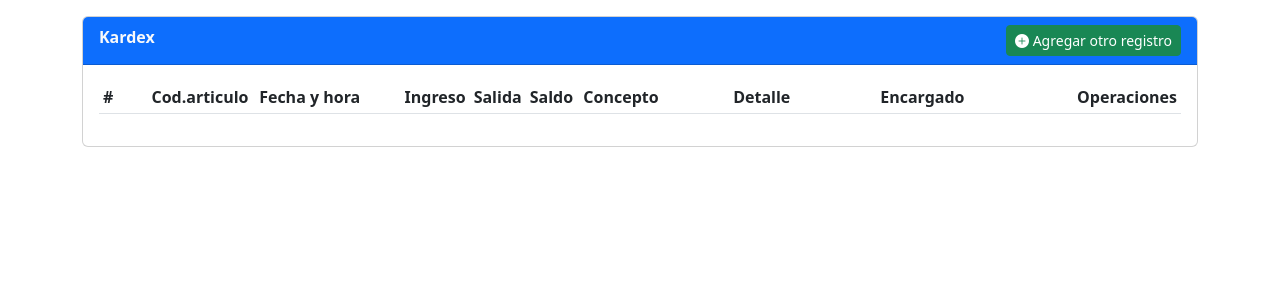
After one commit to lucas2003a/aip, a PHP site: page /kardex.php in a window 1280 px wide. The commit adds this page. Shown: the top 300 px of the page. Run offline with PHP 8.4, Linux system fonts and the light colour scheme; lists and menus that the app fills with data are empty.

Commit message:
comenzando kardex

```diff
--- a/controllers/articulo.controller.php
+++ b/controllers/articulo.controller.php
@@ -17,7 +17,7 @@ if(isset($_POST['operacion'])){
 
             foreach($data as $registro){
 
-                $datosArticulo = $registro['codigoa'].' '. $registro['descripcion'];
+                $datosArticulo = $registro['codigog'].' '. $registro['codigoa'];
 
                 echo "
                     <tr>
@@ -60,7 +60,7 @@ if(isset($_POST['operacion'])){
 
             "idgrupo"       => $_POST['idgrupo'],
             "codigoa"       => $_POST['codigoa'],
-            "descripcion"   => $_POST['descripcion'],
+            "descripcion"   => $_POST['descripcion']
         ];
 
         $articulo->registrarArticulos($datosForm);
--- a/models/Articulo.php
+++ b/models/Articulo.php
@@ -61,7 +61,7 @@ class Articulo extends Conexion{
                 array(
                     $datos["idarticulo"],
                     $datos["idgrupo"],
-                    $datos["cadigoa"],
+                    $datos["codigoa"],
                     $datos["descripcion"]
                 )
             );
--- /dev/null
+++ b/views/kardex.php
@@ -0,0 +1,146 @@
+<?php
+?>
+
+<!doctype html>
+<html lang="en">
+
+    <head>
+        <title>Title</title>
+        <!-- Required meta tags -->
+        <meta charset="utf-8">
+        <meta name="viewport" content="width=device-width, initial-scale=1, shrink-to-fit=no">
+
+        <!-- Bootstrap CSS v5.2.1 -->
+        <link href="https://cdn.jsdelivr.net/npm/bootstrap@5.2.1/dist/css/bootstrap.min.css" rel="stylesheet"
+            integrity="sha384-iYQeCzEYFbKjA/T2uDLTpkwGzCiq6soy8tYaI1GyVh/UjpbCx/TYkiZhlZB6+fzT" crossorigin="anonymous">
+
+        <!--iconos de  bottstrap-->
+        <link rel="stylesheet" href="https://cdn.jsdelivr.net/npm/bootstrap-icons@1.10.4/font/bootstrap-icons.css">
+
+    </head>
+
+    <body>
+        <header>
+            <!-- place navbar here -->
+        </header>
+        <main>
+
+        </main>
+        <div class="container mt-3">
+            <div class="card">
+                <div class="card-header bg-primary text-light">
+                    <div class="row">
+                        <div class="col-md-6">
+                            <strong>Kardex</strong>
+                        </div>
+                        <div class="col-md-6 text-end">
+                            <button class="btn btn-success btn-sm" id="abrir-modal" data-bs-toggle="modal" data-bs-target="#modal-registro-kardex"><i class="bi bi-plus-circle-fill"></i> Agregar otro registro</button>
+                        </div>
+                    </div>
+                </div>
+                <div class="card-body">
+                    <table class="table table-striped table-sm" id="tabla-kardex">
+                        <colgroup>
+                            <col width = "5%">
+                            <col width = "10%">
+                            <col width = "15%">
+                            <col width = "5%">
+                            <col width = "5%">
+                            <col width = "5%">
+                            <col width = "15%">
+                            <col width = "15%">
+                            <col width = "20%">
+                            <col width = "5%">
+                        </colgroup>
+                        <thead>
+                            <tr>
+                                <th>#</th>
+                                <th>Cod.articulo</th>
+                                <th>Fecha y hora</th>
+                                <th>Ingreso</th>
+                                <th>Salida</th>
+                                <th>Saldo</th>
+                                <th>Concepto</th>
+                                <th>Detalle</th>
+                                <th>Encargado</th>
+                                <th>Operaciones</th>
+                            </tr>
+                        </thead>
+                        <tbody>
+                        </tbody>
+                    </table>
+                </div>
+            </div>
+        </div>
+        <!-- Button trigger modal -->
+
+        <!-- Modal -->
+        <div class="modal fade" id="modal-kardex" tabindex="-1" role="dialog" aria-labelledby="modalTitleId" aria-hidden="true">
+            <div class="modal-dialog" role="document">
+                <div class="modal-content">
+                        <div class="modal-header">
+                                <h5 class="modal-title" id="modalTitleId">Registrar kardex</h5>
+                                    <button type="button" class="btn-close" data-bs-dismiss="modal" aria-label="Close"></button>
+                        </div>
+                    <div class="modal-body">
+                        <form id="formulario-kardex" autocomplete="off">
+                            <div class="row">
+                                <div class="col-md-4">
+                                    <label for="codigog" class="form-label">Código de grupo</label>
+                                    <select name="codigog" id="codigog" class="form-select form-select-sm">
+                                        <option value="">Seleccione</option>
+                                    </select>
+                                </div>
+                                <div class="col-md-4">
+                                    <label for="codigoa" class="form-label">Código de artículo</label>
+                                    <select name="codigoa" id="codigoa" class="form-select form-select-sm">
+                                        <option value="">Seleccione</option>
+                                    </select>
+                                </div>
+                                <div class="col-md-4">
+                                    <label for="articulo" class="form-label">Artículo</label>
+                                    <input type="text" class="form-control form-control-sm" id="articulo" readonly>
+                                </div>
+                            </div>
+                        </form>
+                    </div>
+                    <div class="modal-footer">
+                        <button type="button" class="btn btn-secondary" data-bs-dismiss="modal">Close</button>
+                        <button type="button" class="btn btn-primary">Save</button>
+                    </div>
+                </div>
+            </div>
+        </div>
+
+        <footer>
+            <!-- place footer here -->
+        </footer>
+        <!-- Bootstrap JavaScript Libraries -->
+        <script src="https://cdn.jsdelivr.net/npm/@popperjs/core@2.11.6/dist/umd/popper.min.js"
+            integrity="sha384-oBqDVmMz9ATKxIep9tiCxS/Z9fNfEXiDAYTujMAeBAsjFuCZSmKbSSUnQlmh/jp3" crossorigin="anonymous">
+        </script>
+
+        <script src="https://cdn.jsdelivr.net/npm/bootstrap@5.2.1/dist/js/bootstrap.min.js"
+            integrity="sha384-7VPbUDkoPSGFnVtYi0QogXtr74QeVeeIs99Qfg5YCF+TidwNdjvaKZX19NZ/e6oz" crossorigin="anonymous">
+        </script>
+
+        <!-- jQuery-->
+        <script src="https://ajax.googleapis.com/ajax/libs/jquery/3.6.4/jquery.min.js"></script>
+
+        <script>
+            $(document).ready(function(){
+
+                let datosNuevos = true;
+                let idkardexactualizar = -1;
+
+                function abrirModal(){
+                    datosNuevos = true;
+                    $("#modalTitleId").html("Registrar Kardex");
+                    $("#formulario-kardex")[0].reset();
+                }
+                $("#abrir-modal").click(abrirModal);
+            });
+        </script>
+    </body>
+
+</html>
```
Also changed, not shown: controllers/kardex.controller.php (added, +38 -0 lines), models/Kardex.php (added, +48 -0 lines), views/articulos.php (+19 -0 lines).
